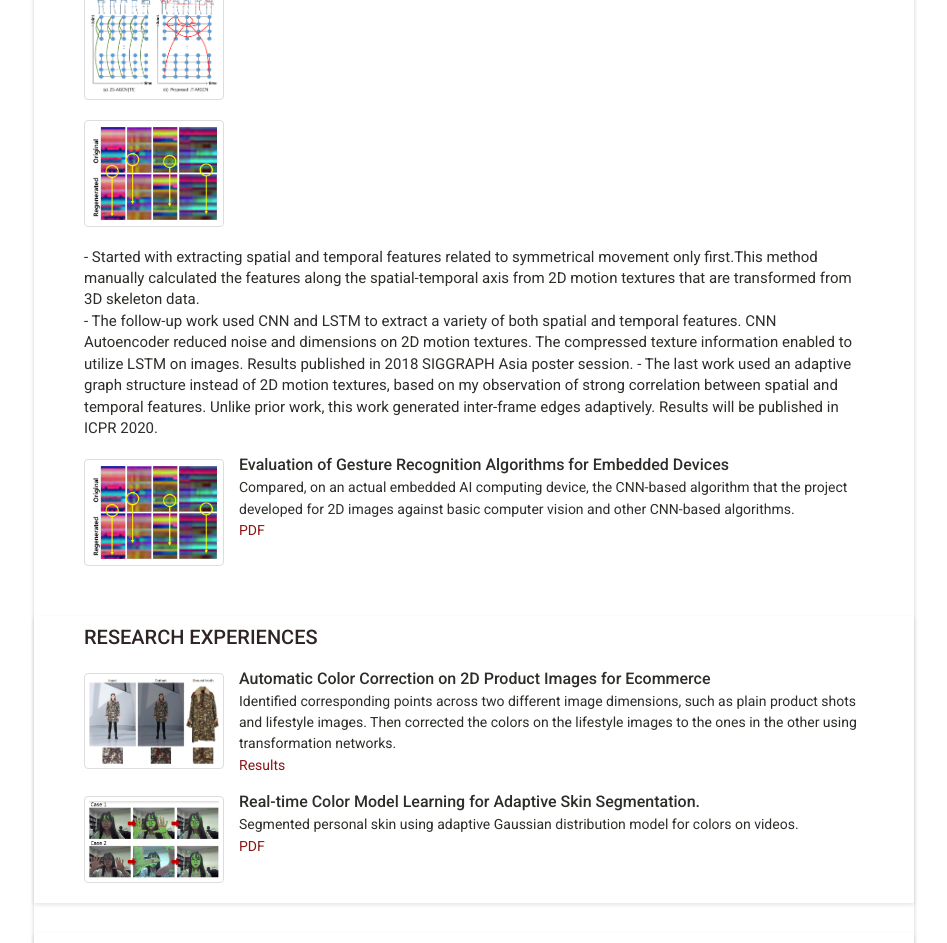
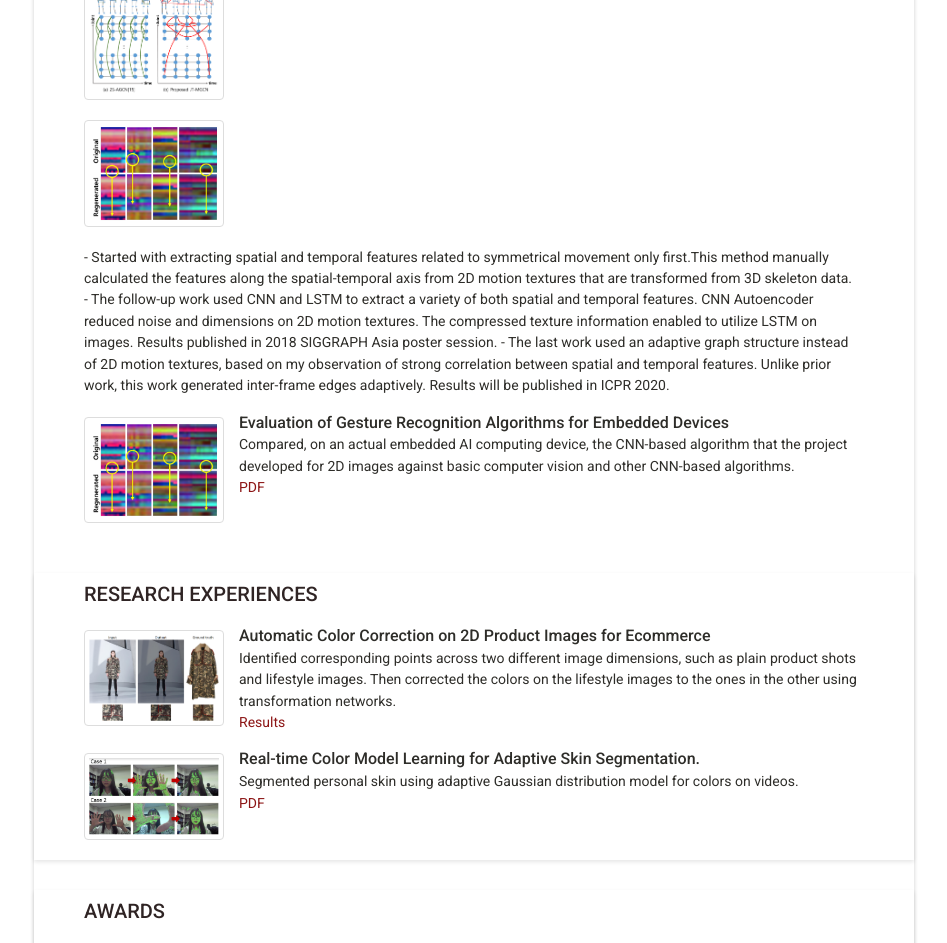
Before and after one commit to SuekyeongNam/SuekyeongNam.github.io, a Jekyll site: the page built from index.html, in a window 1280 px wide. Shown: the part 937-1880 px from the top of the page, without its empty margins (166-1113 px from the left). Built offline with Jekyll 4.4.1, drawn with Linux system fonts in a browser that asks for light colours; some web fonts are replaced.

```diff
--- a/_includes/humanbody_projects.html
+++ b/_includes/humanbody_projects.html
@@ -15,7 +15,7 @@
             <img class="thumbnail" src="{{site.baseurl}}/assets/images/icpr20-thumbnail.png" alt="thumbnail"/>
             <img class="thumbnail" src="{{site.baseurl}}/assets/images/sigga18-thumbnail.png" alt="thumbnail"/>
         </div>
-        <span class="summary_1">
+        <span class="summary">
           - Started with extracting spatial and temporal features related to symmetrical movement only first.This method manually calculated the features along the spatial-temporal axis from 2D motion textures that are transformed from 3D skeleton data.</br>
           - The follow-up work used CNN and LSTM to extract a variety of both spatial and temporal features. CNN Autoencoder reduced noise and dimensions on 2D motion textures. The compressed texture information enabled to utilize LSTM on images. Results published in 2018 SIGGRAPH Asia poster session.
           - The last work used an adaptive graph structure instead of 2D motion textures, based on my observation of strong correlation between spatial and temporal features. Unlike prior work, this work
```
